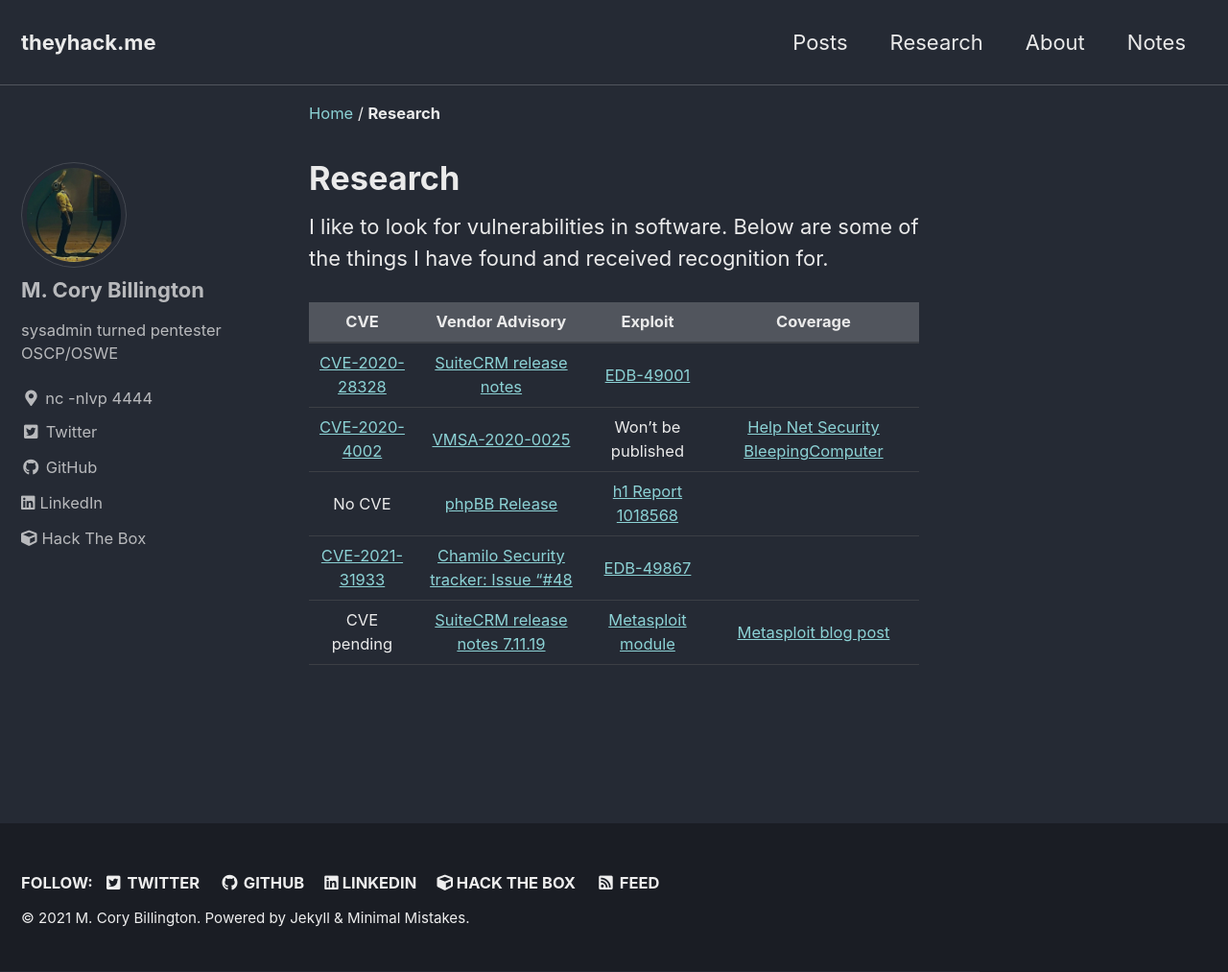
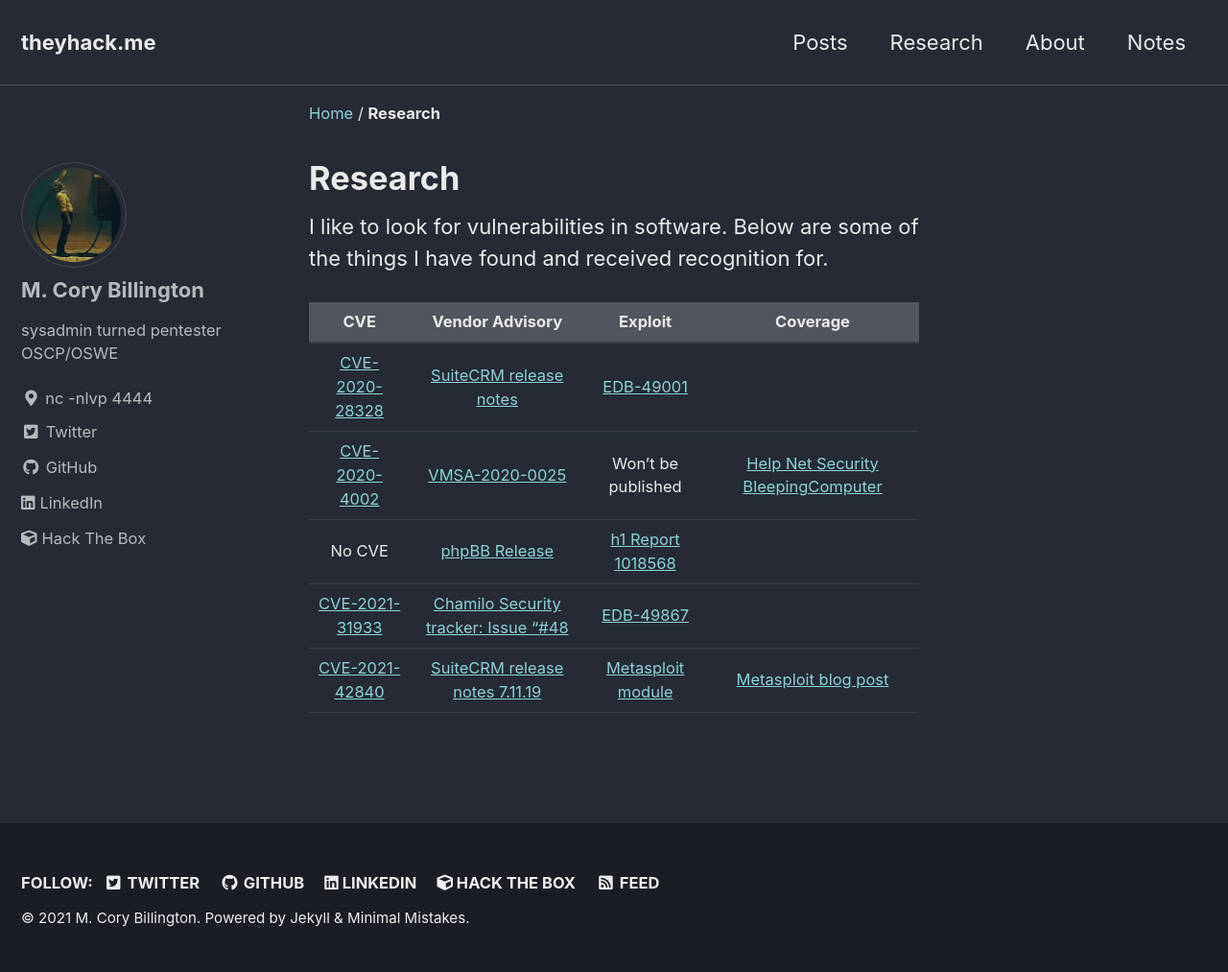
Before and after one commit to mcorybillington/mcorybillington.github.io, a Jekyll site: the page built from _pages/research.md, in a window 1280 px wide and 1013 px high. Shown: the whole window at 96% size. Built offline with Jekyll 4.4.1, drawn with Linux system fonts in a browser that asks for light colours; cached includes are drawn as plain includes.

Commit message:
Added CVE-2021-42840 w/link

```diff
--- a/_pages/research.md
+++ b/_pages/research.md
@@ -13,4 +13,4 @@
 |[CVE-2020-4002](https://cve.mitre.org/cgi-bin/cvename.cgi?name=CVE-2020-4002)|[VMSA-2020-0025](https://www.vmware.com/security/advisories/VMSA-2020-0025.html)|Won't be published | [Help Net Security](https://www.helpnetsecurity.com/2020/11/20/vulnerabilities-esxi-hypervisor/) [BleepingComputer](https://www.bleepingcomputer.com/news/security/vmware-releases-fix-for-critical-esxi-workstation-vulnerability/)
 | No CVE | [phpBB Release](https://www.phpbb.com/community/viewtopic.php?f=14&t=2573416) | [h1 Report 1018568](https://hackerone.com/reports/1018568)
 | [CVE-2021-31933](https://cve.mitre.org/cgi-bin/cvename.cgi?name=CVE-2021-31933) | [Chamilo Security tracker: Issue "#48](https://support.chamilo.org/projects/1/wiki/Security_issues#Issue-48-2021-04-17-Critical-impact-high-risk-Remote-Code-Execution) | [EDB-49867](https://www.exploit-db.com/exploits/49867)
-| CVE pending | [SuiteCRM release notes 7.11.19](https://suitecrm.com/time-to-upgrade-suitecrm-7-11-19-7-10-30-lts-released/) | [Metasploit module](https://github.com/rapid7/metasploit-framework/blob/master/modules/exploits/linux/http/suitecrm_log_file_rce.rb) | [Metasploit blog post](https://www.rapid7.com/blog/post/2021/06/04/metasploit-wrap-up-115/)
+| [CVE-2021-42840](https://cve.mitre.org/cgi-bin/cvename.cgi?name=CVE-2021-42840) | [SuiteCRM release notes 7.11.19](https://suitecrm.com/time-to-upgrade-suitecrm-7-11-19-7-10-30-lts-released/) | [Metasploit module](https://github.com/rapid7/metasploit-framework/blob/master/modules/exploits/linux/http/suitecrm_log_file_rce.rb) | [Metasploit blog post](https://www.rapid7.com/blog/post/2021/06/04/metasploit-wrap-up-115/)
```
